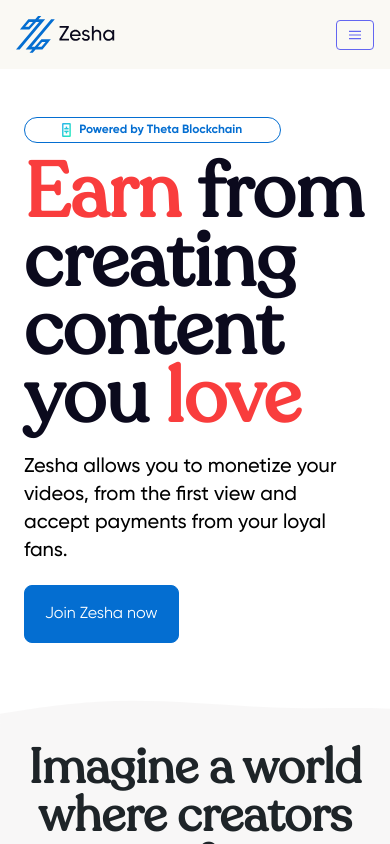
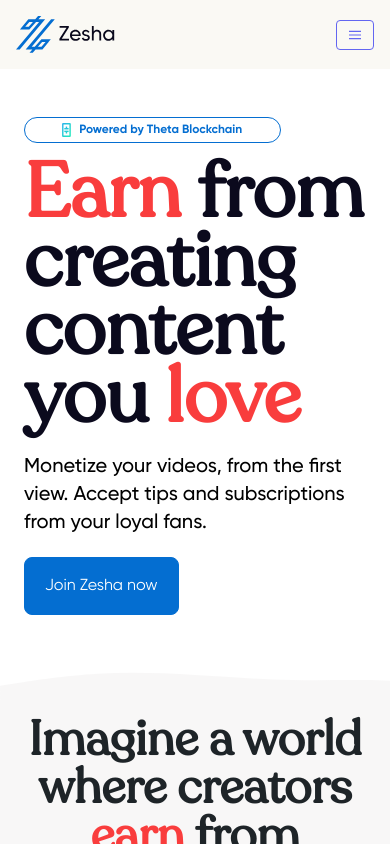
Before and after one commit to Zesha-io/zesha.io-frontend, a Next.js app: page /creators in a window 390 px wide. Shown: the top 844 px of the page. Built offline with nearby package versions, Linux system fonts and the light colour scheme.

Commit message:
Mobile responsiveness fix

```diff
--- a/src/app/creators/page.js
+++ b/src/app/creators/page.js
@@ -53,9 +53,8 @@
                                 </div>
                                 <div className="mb-5 md:mb-10 mt-5">
                                     <p className="text-xl font-medium">
-                                        Zesha allows you to monetize your
-                                        videos, from the first view and accept
-                                        payments from your loyal fans.
+                                        Monetize your videos, from the first view. Accept
+                                        tips and subscriptions from your loyal fans.
                                     </p>
                                     {/* Zesha allows you to monetize your videos,
                                     get paid for ads and premium content you
```
